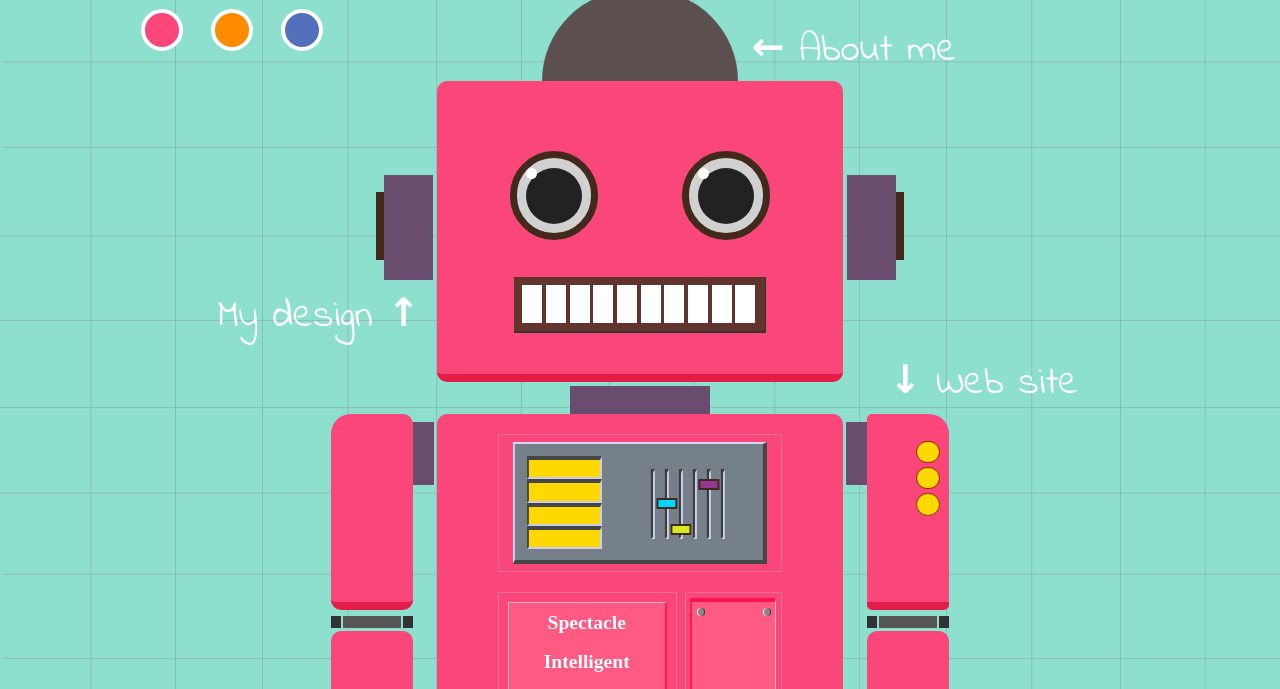
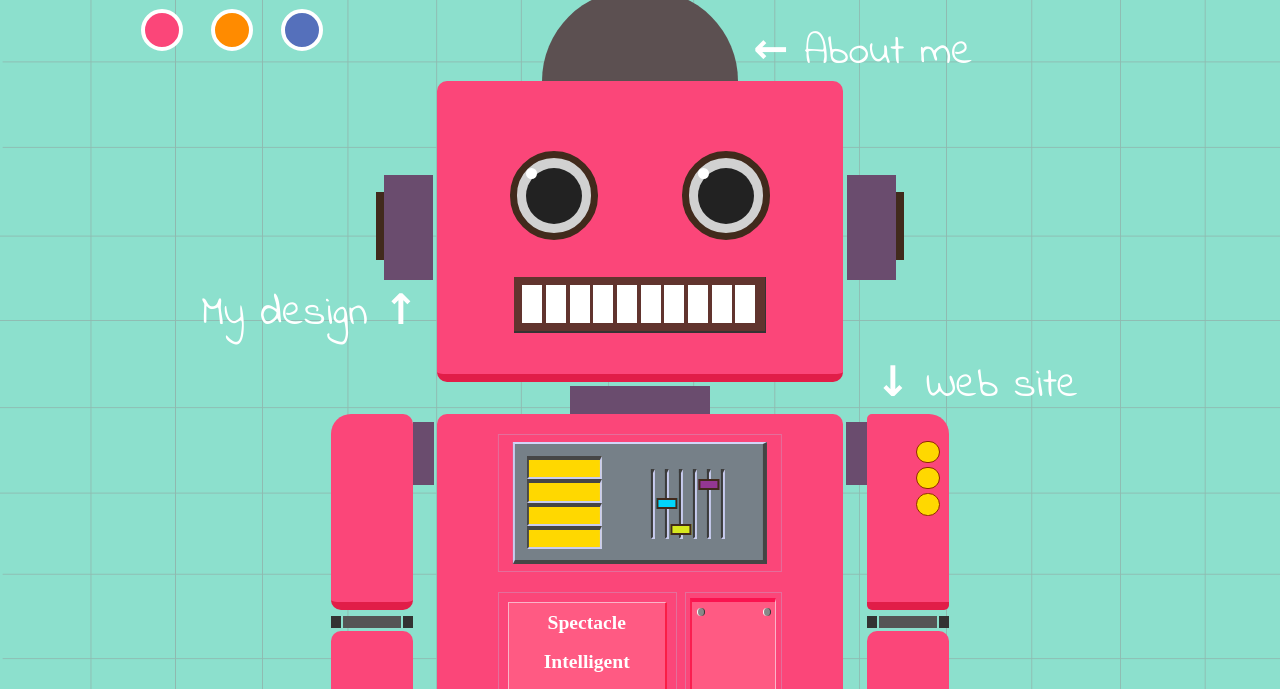
Before and after one commit to dongrami/Portfolio, a plain HTML site: page public/main/main.html in a window 1280 px wide. Shown: the part 111-800 px from the top of the page. Drawn offline with nearby package versions, Linux system fonts and the light colour scheme.

Commit message:
20181206

```diff
--- a/public/css/main.css
+++ b/public/css/main.css
@@ -3,7 +3,7 @@
 
 .ab{position: absolute;}
 .re{position: relative;}
-.font1{font-family: 'Indie Flower', cursive; color:#fff; font-size: 2.8rem; }
+.font1{font-family: 'Indie Flower', cursive; color:#fff; font-size: 3rem; }
 .font2{font-family: 'Open Sans', sans-serif;  font-size:1.2rem;}
 .font3{font-family: 'Libre Baskerville', serif;  font-size:1.8rem; padding:0.2rem 0; font-weight: 500;}
 body{background-color:#8ce0cd;}
@@ -29,13 +29,13 @@ body{background-color:#8ce0cd;}
  z-index:11111;}
     .hat{width:14em; height:6.5em; border-top-left-radius:300px; border-top-right-radius:300px; background:rgb(92, 80, 81); margin:0 auto; bottom:100%; left:50%;transform: translateX(-50%);z-index:1111; }
 
-    .about{top:-20%; right:-28%;}
+    .about{top:-20%; right:-32%;}
 
 
 
     .ear-left{width:3.5em; height:7.5em;background:rgb(106,76,110); top:32%;  left:-13%; z-index: 1111;}
 
-    .design{bottom:10%; left:-54%;}
+    .design{bottom:10%; left:-58%;}
 
     .ear-right{width:3.5em; height:7.5em; background:rgb(106,76,110); top:32%;  right:-13%; z-index: 1111;}
     .ear-1-left{width:0.6em; height:4.8em; background-color:rgb(65,42,28); top:38%;  left:-15%; z-index: 1111;}
--- a/public/js/main.js
+++ b/public/js/main.js
@@ -16,7 +16,7 @@ function designBack() {
     $(".ear-1-right").stop().animate({"right": "-15%"}, 300);
     $(".ear-gear1").stop().animate({"left": "100%"}, 500);
     $(".ear-gear2").stop().animate({"right": "100%"}, 500);
-    $(".design").stop().animate({"left": "-54%"}, 300);
+    $(".design").stop().animate({"left": "-58%"}, 300);
     $(".content02").hide();
 
 };
```
Also changed, not shown: public/images/uniqlo/banner01.jpg (deleted), public/images/uniqlo/banner02.jpg (deleted), public/images/uniqlo/banner1.jpg (deleted), public/images/uniqlo/banner6.jpg (deleted), public/images/uniqlo/chair.jpg (deleted), public/images/uniqlo/slide4.jpg (deleted), public/images/uniqlo/slide5.jpg (deleted), public/images/web/mario.jpg (deleted), public/images/web/nike1.png (deleted), public/images/web/police.PNG (deleted), 2 other files.
